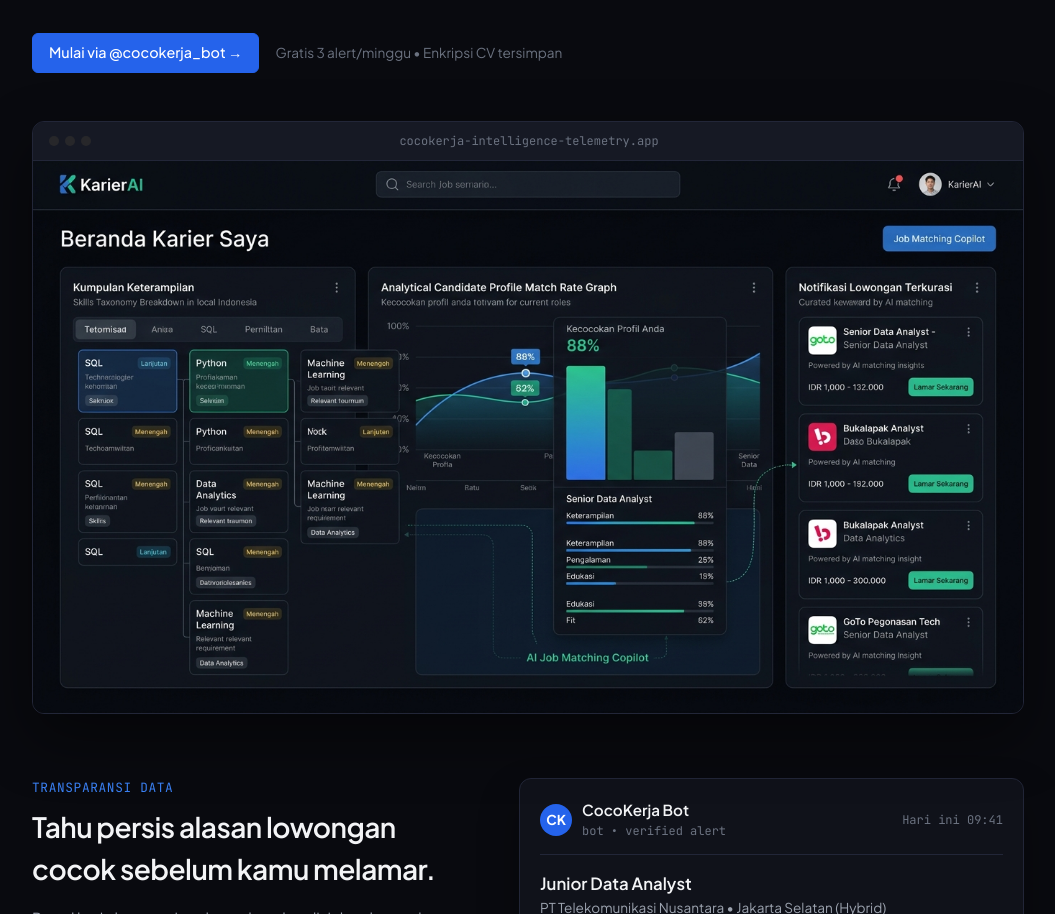
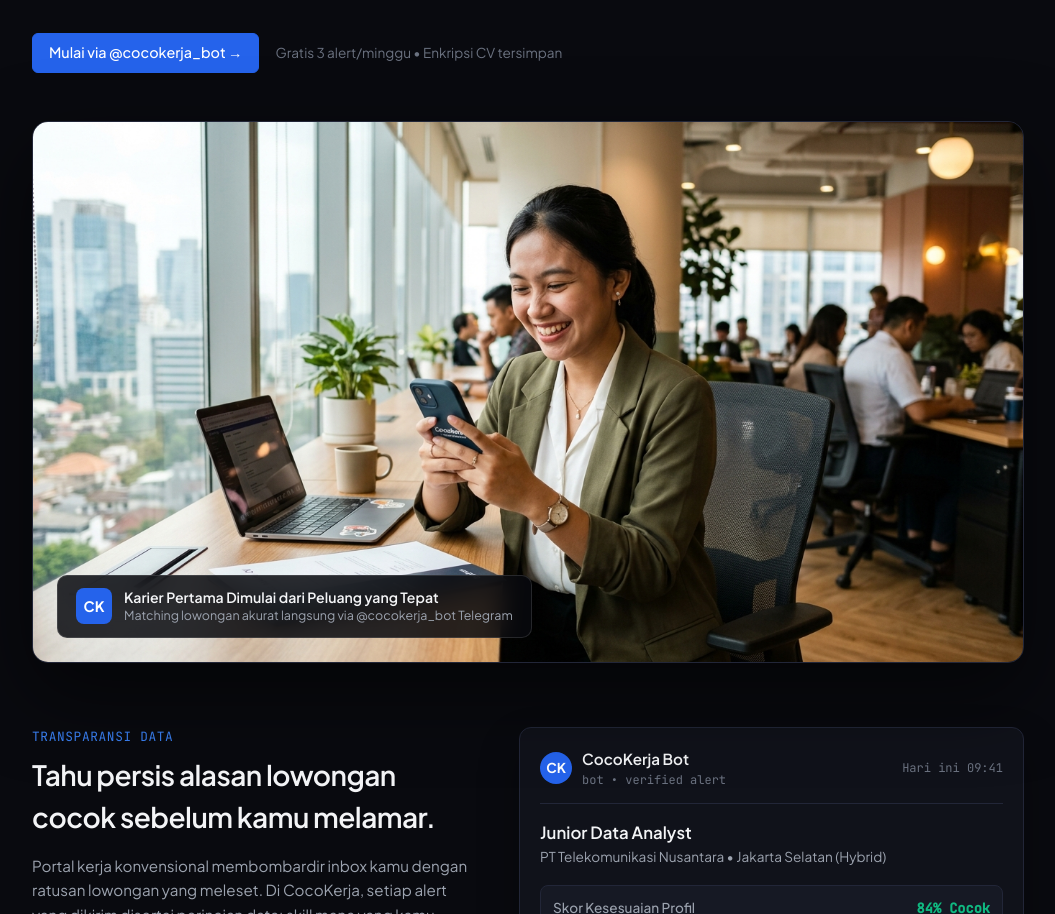
Before and after one commit to hkgraphica/cocokerja, a Next.js app: page / in a window 1280 px wide. Shown: the part 505-1419 px from the top of the page, without its empty margins (112-1167 px from the left). Built offline with nearby package versions, Linux system fonts and the light colour scheme; no server answers.

Commit message:
feat: replace hero image with realistic professional human editorial photograph

```diff
--- a/src/app/globals.css
+++ b/src/app/globals.css
@@ -229,48 +229,65 @@
   font-size: 0.85rem;
 }
 
-/* Hero Showcase Image Frame */
+/* Hero Human Editorial Showcase */
 .hero-showcase {
   margin-top: 48px;
   position: relative;
-  border-radius: 12px;
+  border-radius: 16px;
   overflow: hidden;
   border: 1px solid var(--border);
   background: var(--surface);
-  box-shadow: 0 24px 60px rgba(0, 0, 0, 0.45);
-}
-
-.showcase-header {
-  display: flex;
-  align-items: center;
-  justify-content: space-between;
-  padding: 10px 16px;
-  background: var(--surface-raised);
-  border-bottom: 1px solid var(--border);
-}
-
-.showcase-dots {
-  display: flex;
-  gap: 6px;
-}
-
-.showcase-dot {
-  width: 10px;
-  height: 10px;
-  border-radius: 50%;
-  background: #27272A;
-}
-
-.showcase-title {
-  font-family: var(--font-mono);
-  font-size: 0.75rem;
-  color: var(--text-tertiary);
+  box-shadow: 0 30px 80px rgba(0, 0, 0, 0.55);
 }
 
 .hero-img {
   width: 100%;
   height: auto;
   display: block;
+  object-fit: cover;
+  max-height: 540px;
+}
+
+.hero-overlay-tag {
+  position: absolute;
+  bottom: 24px;
+  left: 24px;
+  background: rgba(9, 10, 15, 0.85);
+  backdrop-filter: blur(12px);
+  border: 1px solid rgba(255, 255, 255, 0.12);
+  border-radius: 10px;
+  padding: 12px 18px;
+  display: flex;
+  align-items: center;
+  gap: 12px;
+  max-width: calc(100% - 48px);
+}
+
+.hero-overlay-tag .tag-icon {
+  width: 36px;
+  height: 36px;
+  border-radius: 8px;
+  background: var(--accent);
+  color: white;
+  display: flex;
+  align-items: center;
+  justify-content: center;
+  font-weight: 700;
+  font-size: 0.9rem;
+  flex-shrink: 0;
+}
+
+.hero-overlay-tag .tag-text {
+  font-size: 0.88rem;
+  font-weight: 600;
+  color: var(--text-primary);
+  line-height: 1.3;
+}
+
+.hero-overlay-tag .tag-sub {
+  font-size: 0.78rem;
+  color: var(--text-secondary);
+  font-weight: 400;
 }
 
 /* Main Split: Value vs Interactive Demo */
--- a/src/app/page.tsx
+++ b/src/app/page.tsx
@@ -55,23 +55,21 @@
             <span className="hero-meta">Gratis 3 alert/minggu • Enkripsi CV tersimpan</span>
           </div>
 
-          <div className="hero-showcase" aria-label="Visual Pratinjau Dashboard AI CocoKerja">
-            <div className="showcase-header">
-              <div className="showcase-dots">
-                <span className="showcase-dot" />
-                <span className="showcase-dot" />
-                <span className="showcase-dot" />
-              </div>
-              <span className="showcase-title">cocokerja-intelligence-telemetry.app</span>
-              <span style={{ width: "40px" }} />
-            </div>
+          <div className="hero-showcase" aria-label="Karier Sukses Bersama CocoKerja">
             {/* eslint-disable-next-line @next/next/no-img-element */}
             <img
-              src="/hero-preview.jpg"
-              alt="Pratinjau antarmuka AI Career Copilot dan Job Matching CocoKerja"
+              src="/hero-human.jpg"
+              alt="Fresh graduate Indonesia yang percaya diri mempersiapkan karir bersama asisten AI CocoKerja"
               className="hero-img"
               loading="eager"
             />
+            <div className="hero-overlay-tag">
+              <div className="tag-icon">CK</div>
+              <div>
+                <div className="tag-text">Karier Pertama Dimulai dari Peluang yang Tepat</div>
+                <div className="tag-sub">Matching lowongan akurat langsung via @cocokerja_bot Telegram</div>
+              </div>
+            </div>
           </div>
         </section>
 
```
Also changed, not shown: public/hero-human.jpg (added), public/hero-preview.jpg (deleted).
